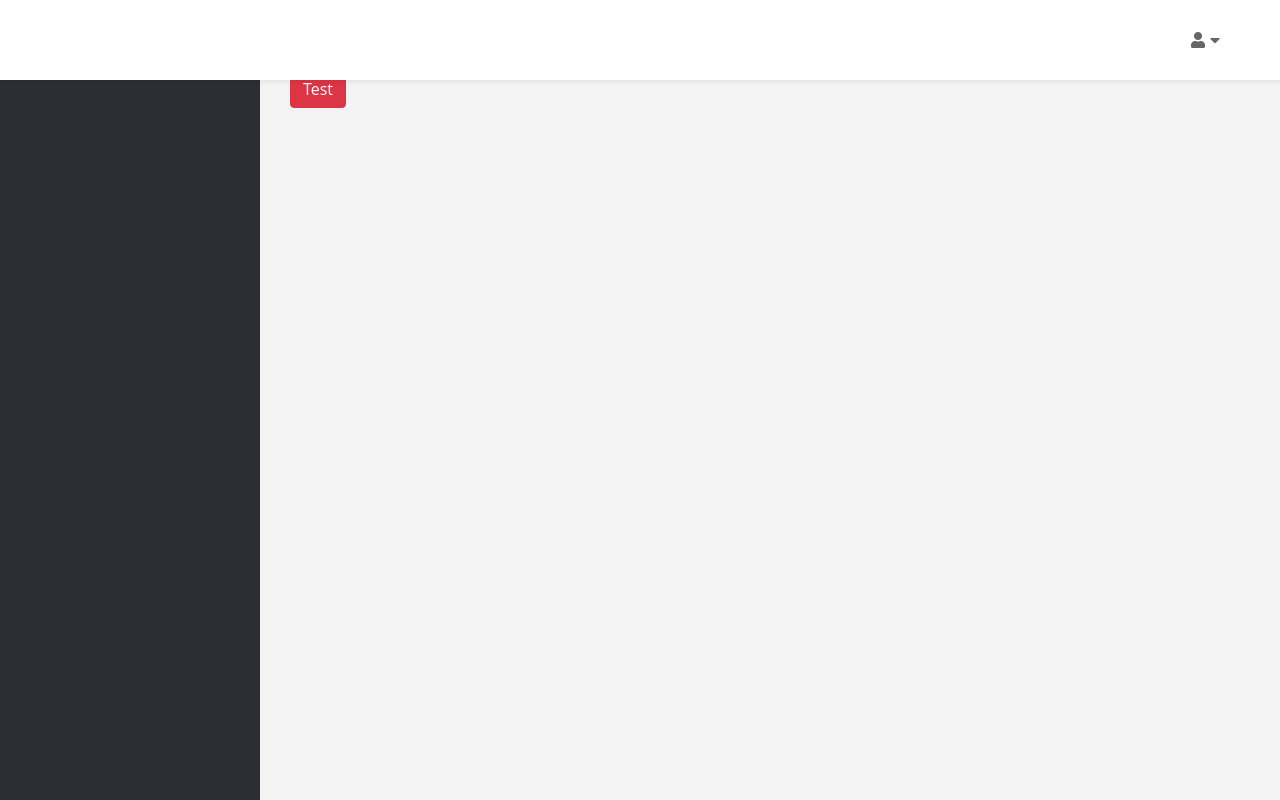
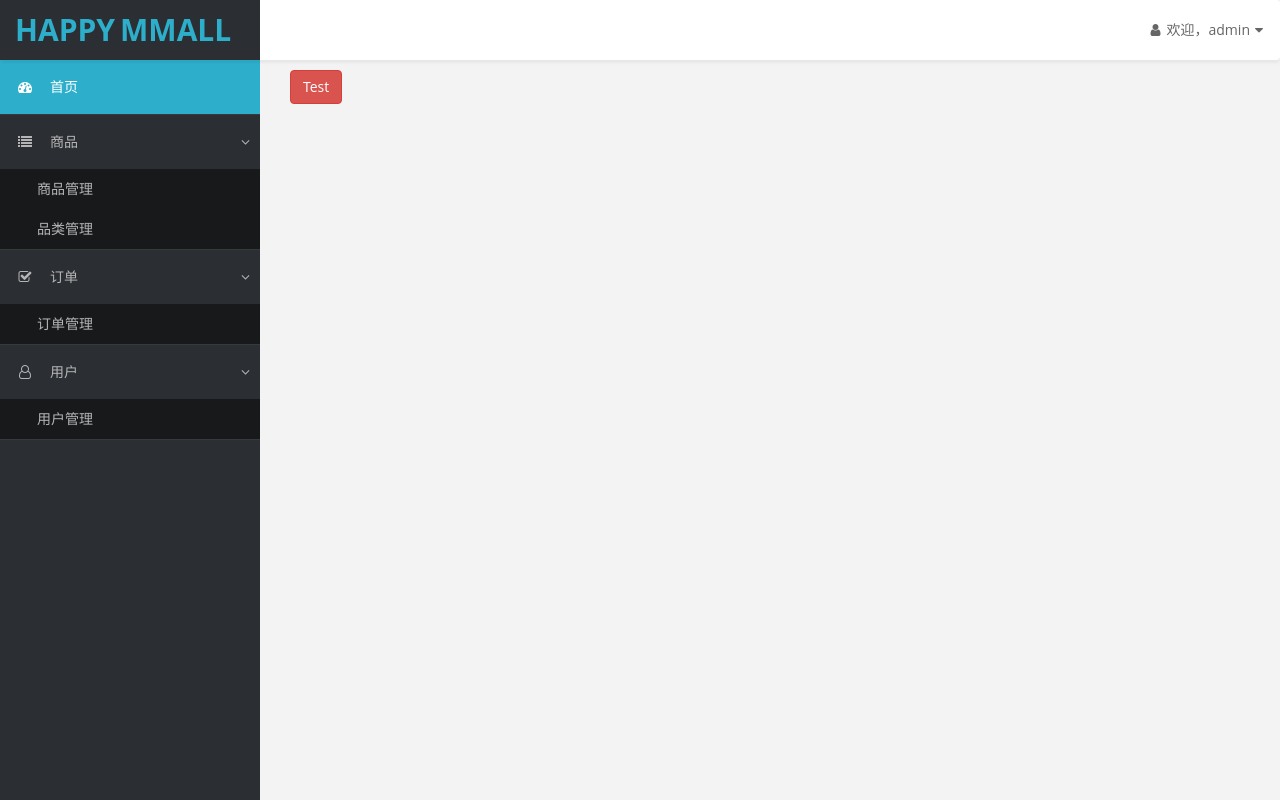
Before and after one commit to cl-just-one/adminV2, a React app: page / in a window 1280 px wide. Built offline with nearby package versions, Linux system fonts and the light colour scheme.

Commit message:
top sidebar

```diff
--- a/src/app.jsx
+++ b/src/app.jsx
@@ -2,7 +2,7 @@
  * @Author: mikey.zhaopeng
  * @Date: 2019-06-14 15:23:50
  * @Last Modified by: chenglin
- * @Last Modified time: 2019-06-17 14:59:19
+ * @Last Modified time: 2019-06-20 15:45:19
  */
 import React from 'react'
 import ReactDOM from 'react-dom'
@@ -17,7 +17,10 @@ class App extends React.Component {
         <Layout>
           <Switch>
             <Route exact path="/" component={Home}/>
-            <Redirect from="*" to="/"/>
+            <Route exact path="/product" component={Home}/>
+            <Route exact path="/product-category" component={Home}/>
+            <Route exact path="/order" component={Home}/>
+            <Route exact path="/user" component={Home}/>
           </Switch>
         </Layout>
       </Router>
--- a/src/component/nav-sidebar/index.jsx
+++ b/src/component/nav-sidebar/index.jsx
@@ -2,9 +2,10 @@
  * @Author: chenglin
  * @Date: 2019-06-18 11:27:19
  * @Last Modified by: chenglin
- * @Last Modified time: 2019-06-18 11:58:22
+ * @Last Modified time: 2019-06-20 15:45:37
  */
 import React, { Component } from 'react';
+import { Link, NavLink } from 'react-router-dom';
 
 class NavSidebar extends Component {
   render() {
@@ -13,47 +14,47 @@ class NavSidebar extends Component {
         <div className="sidebar-collapse">
           <ul className="nav">
             <li>
-              {/* <NavLink exact activeClassName="active-menu" to="/">
+              <NavLink exact activeClassName="active-menu" to="/">
                 <i className="fa fa-dashboard"></i>
                 <span>首页</span>
-              </NavLink> */}
+              </NavLink>
             </li>
             <li className="active">
-              {/* <Link to="/product">
+              <Link to="/product">
                 <i className="fa fa-list"></i>
                 <span>商品</span>
                 <span className="fa arrow"></span>
-              </Link> */}
+              </Link>
               <ul className="nav nav-second-level collapse in">
                 <li>
-                  {/* <NavLink to="/product" activeClassName="active-menu">商品管理</NavLink> */}
+                  <NavLink to="/product" activeClassName="active-menu">商品管理</NavLink>
                 </li>
                 <li>
-                  {/* <NavLink to="/product-category" activeClassName="active-menu">品类管理</NavLink> */}
+                  <NavLink to="/product-category" activeClassName="active-menu">品类管理</NavLink>
                 </li>
               </ul>
             </li>
             <li className="active">
-              {/* <Link to="/order">
+              <Link to="/order">
                 <i className="fa fa-check-square-o"></i>
                 <span>订单</span>
                 <span className="fa arrow"></span>
-              </Link> */}
+              </Link>
               <ul className="nav nav-second-level collapse in">
                 <li>
-                  {/* <NavLink to="/order" activeClassName="active-menu">订单管理</NavLink> */}
+                  <NavLink to="/order" activeClassName="active-menu">订单管理</NavLink>
                 </li>
               </ul>
             </li>
             <li className="active">
-              {/* <Link to="/user">
+              <Link to="/user">
                 <i className="fa fa-user-o"></i>
                 <span>用户</span>
                 <span className="fa arrow"></span>
-              </Link> */}
+              </Link>
               <ul className="nav nav-second-level collapse in">
                 <li>
-                  {/* <NavLink to="/user" activeClassName="active-menu">用户管理</NavLink> */}
+                  <NavLink to="/user" activeClassName="active-menu">用户管理</NavLink>
                 </li>
               </ul>
             </li>
--- a/src/component/nav-top/index.jsx
+++ b/src/component/nav-top/index.jsx
@@ -2,27 +2,33 @@
  * @Author: chenglin
  * @Date: 2019-06-18 11:28:23
  * @Last Modified by: chenglin
- * @Last Modified time: 2019-06-18 12:02:17
+ * @Last Modified time: 2019-06-20 15:47:33
  */
 import React, { Component } from 'react';
+import { Link } from 'react-router-dom';
 
 class NavTop extends Component {
+  constructor(props) {
+    super(props)
+  }
+  // 退出登录
+  onLogout() {
+    //todo
+  }
   render() {
     return (
       <div className="navbar navbar-default top-navbar">
         <div className="navbar-header">
-          {/* <Link className="navbar-brand" to="/"><b>HAPPY</b>MMALL</Link> */}
+          <Link className="navbar-brand" to="/">
+            <b>HAPPY</b>MMALL
+          </Link>
         </div>
 
         <ul className="nav navbar-top-links navbar-right">
           <li className="dropdown">
             <a className="dropdown-toggle" href="javascript:;">
               <i className="fa fa-user fa-fw"></i>
-              {
-                // this.state.username
-                //   ? <span>欢迎，{this.state.username}</span>
-                //   : <span>欢迎您</span>
-              }
+                <span>欢迎，admin</span>
               <i className="fa fa-caret-down"></i>
             </a>
             <ul className="dropdown-menu dropdown-user">
--- a/src/index.html
+++ b/src/index.html
@@ -5,8 +5,8 @@
   <meta name="viewport" content="width=device-width, initial-scale=1.0">
   <meta http-equiv="X-UA-Compatible" content="ie=edge">
   <title>HAPPYMALL ADMIN</title>
-  <link href="https://cdn.bootcss.com/twitter-bootstrap/4.3.1/css/bootstrap.min.css" rel="stylesheet">
-  <link href="https://cdn.bootcss.com/font-awesome/5.8.2/css/all.min.css" rel="stylesheet">
+  <link href="http://cdn.bootcss.com/bootstrap/3.3.7/css/bootstrap.min.css" rel="stylesheet">
+  <link href="http://cdn.bootcss.com/font-awesome/4.7.0/css/font-awesome.min.css" rel="stylesheet">
 </head>
 <body>
   <div id="app"></div>
```
